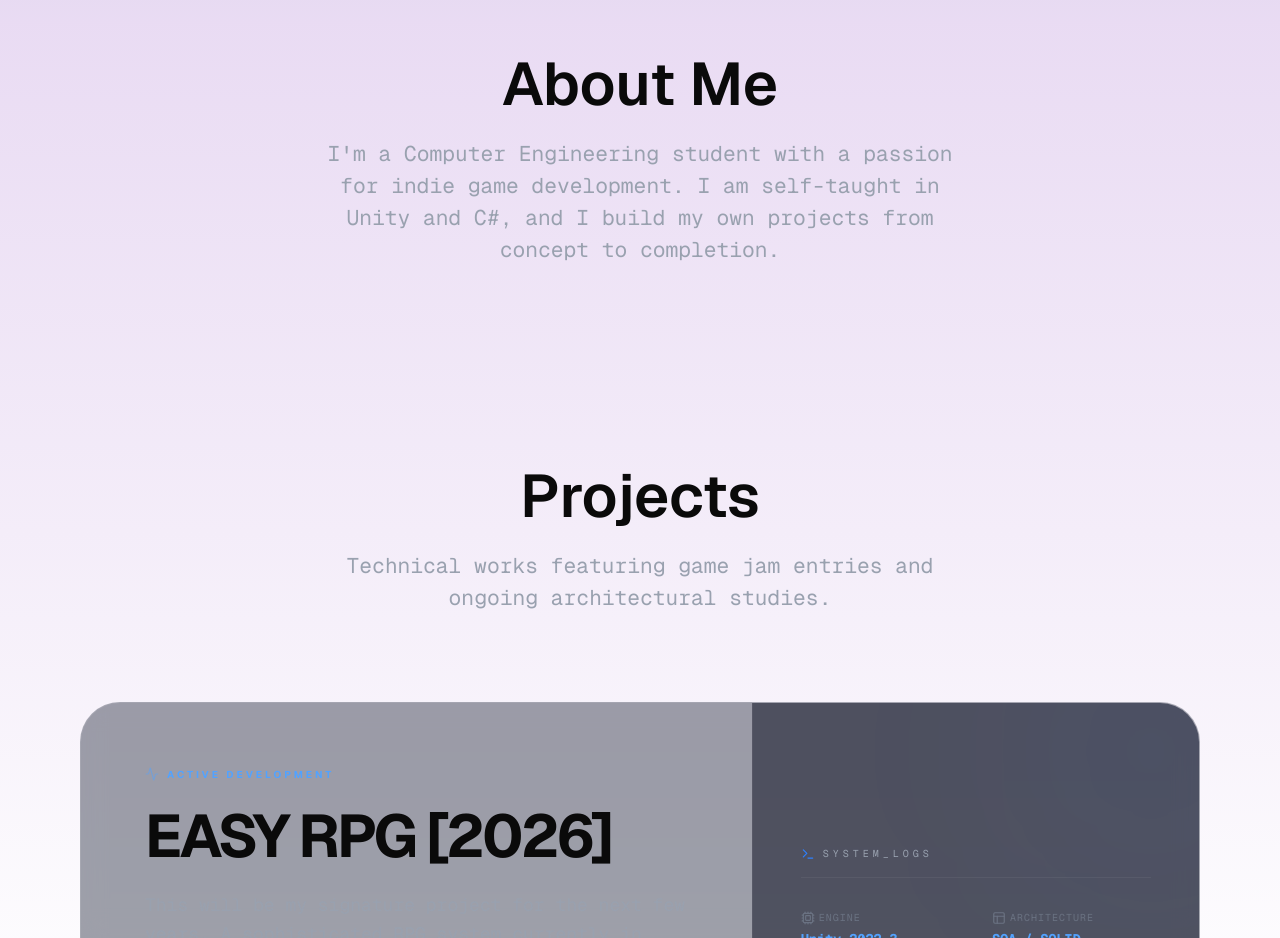
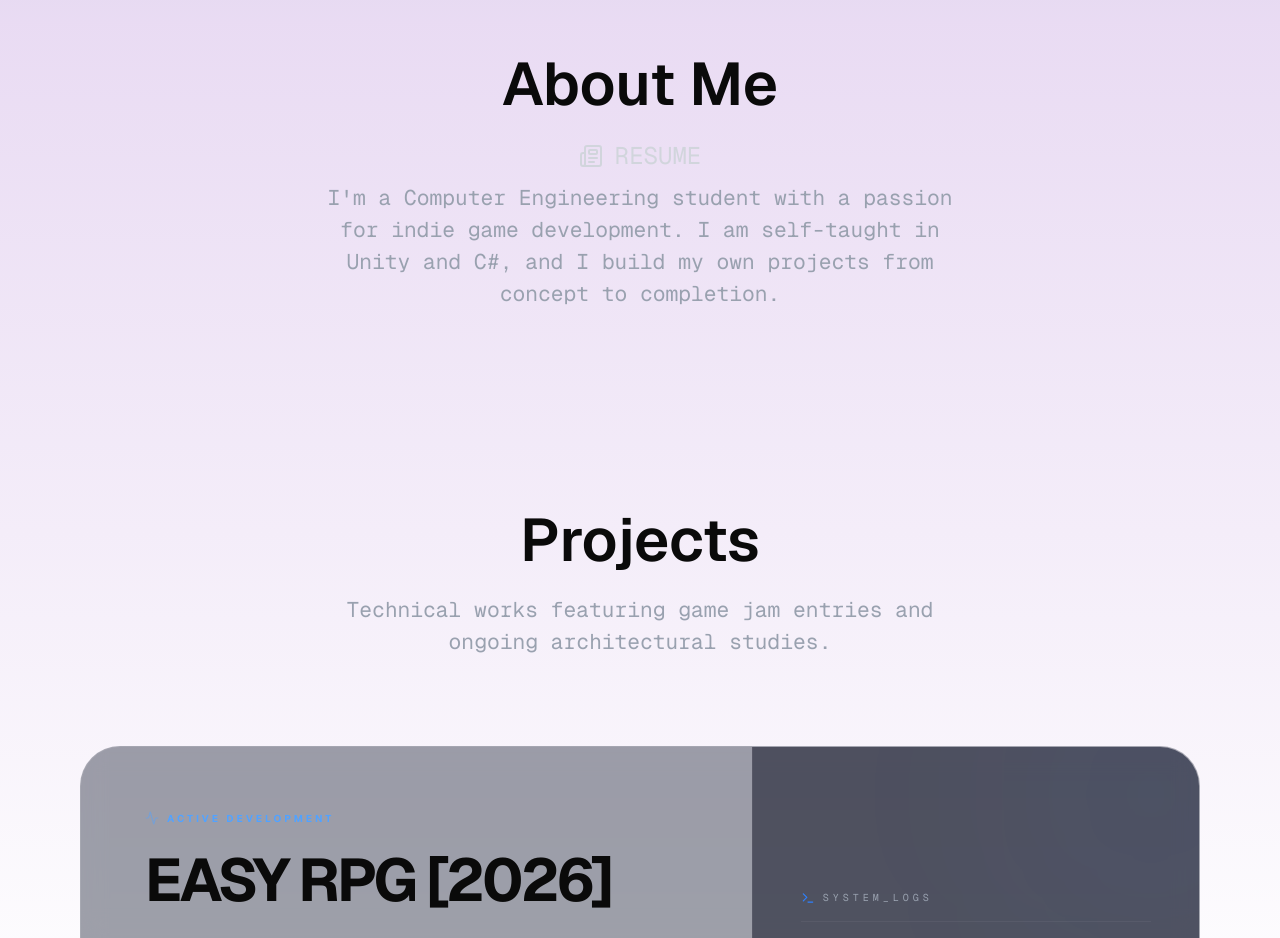
Before and after one commit to YilmazBatal/Website, a Next.js app: page / in a window 1280 px wide. Shown: the part 1000-1938 px from the top of the page. Built offline with nearby package versions, Linux system fonts and the light colour scheme.

Commit message:
Add resume link to About section with animation effects

```diff
--- a/src/components/sections/about-section.tsx
+++ b/src/components/sections/about-section.tsx
@@ -1,6 +1,7 @@
 "use client";
 import { motion } from "framer-motion";
 import { useInView } from "framer-motion";
+import { Link, Newspaper } from "lucide-react";
 import { useRef } from "react";
 
 export function AboutSection() {
@@ -47,10 +48,32 @@ export function AboutSection() {
               }}
               className="text-[1.33rem] font-mono mb-2 max-w-2xl text-gray-400"
             >
+                <a
+                  className="text-[1.5rem] font-mono mb-2 max-w-2xl text-gray-300 hover:text-blue-400 transition-colors cursor-pointer flex items-center gap-3 justify-center"
+                  href="https://drive.google.com/file/d/1DHj8fnld8mVtK6nYDLN_tbeW7fzVAshV/view?usp=sharing"
+                  target="_blank"
+                  rel="noopener noreferrer"
+                >
+                  <Newspaper></Newspaper>
+                  RESUME
+                </a>
+
+            </motion.h2>
+            <motion.h2
+              initial={{ opacity: 0, y: 30 }}
+              animate={isInView ? { opacity: 1, y: 0 } : { opacity: 0, y: 30 }}
+              transition={{
+                duration: 0.6,
+                delay: 0.4,
+                ease: "easeOut",
+              }}
+              className="text-[1.33rem] font-mono mb-2 max-w-2xl text-gray-400"
+            >
               I'm a Computer Engineering student with a passion for indie game
               development. I am self-taught in Unity and C#, and I build my own
               projects from concept to completion.
             </motion.h2>
+
           </div>
         </motion.div>
       </div>
```
